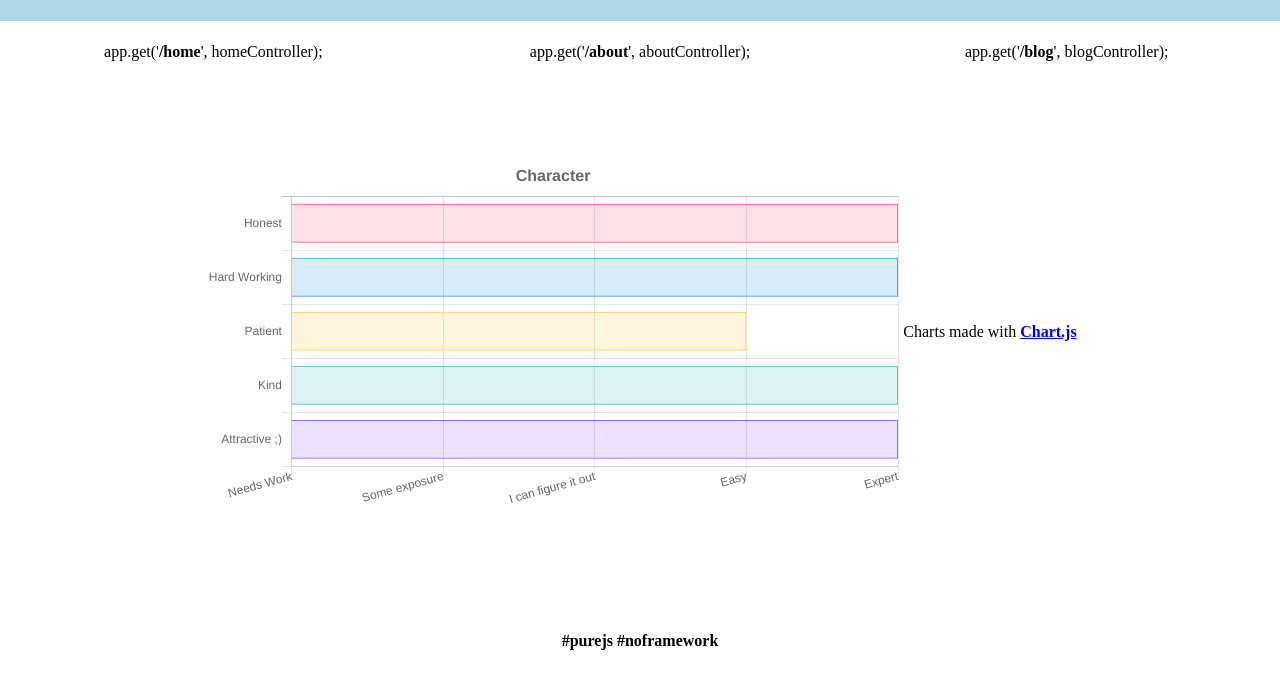
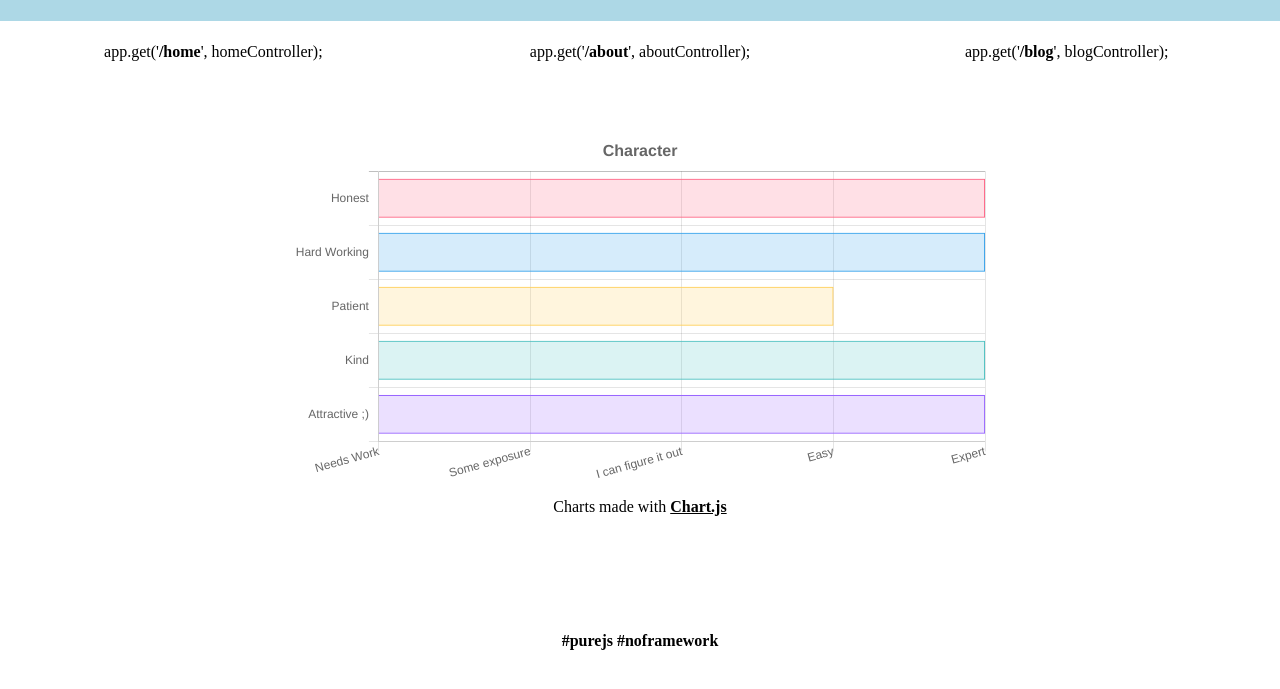
Before and after one commit to pddivine-edu/pddivine.com, a website: page public/index.html in a window 1280 px wide. Shown: the part 101-790 px from the top of the page. Drawn offline with nearby package versions, Linux system fonts and the light colour scheme.

Commit message:
Placed default styling on link elements

```diff
--- a/public/styles/styles.css
+++ b/public/styles/styles.css
@@ -7,6 +7,13 @@ body,
 .chartjs-hidden-iframe {
   height: 100px;
   width: 100px;
+}
+
+
+/* Configure link defaults */
+
+a {
+  color: black;
 }
 
 
@@ -116,6 +123,7 @@ h1 {
 
 #mainContainer {
   display: flex;
+  flex-direction: column;
   justify-content: center;
   align-items: center;
   height: 500px;
```
